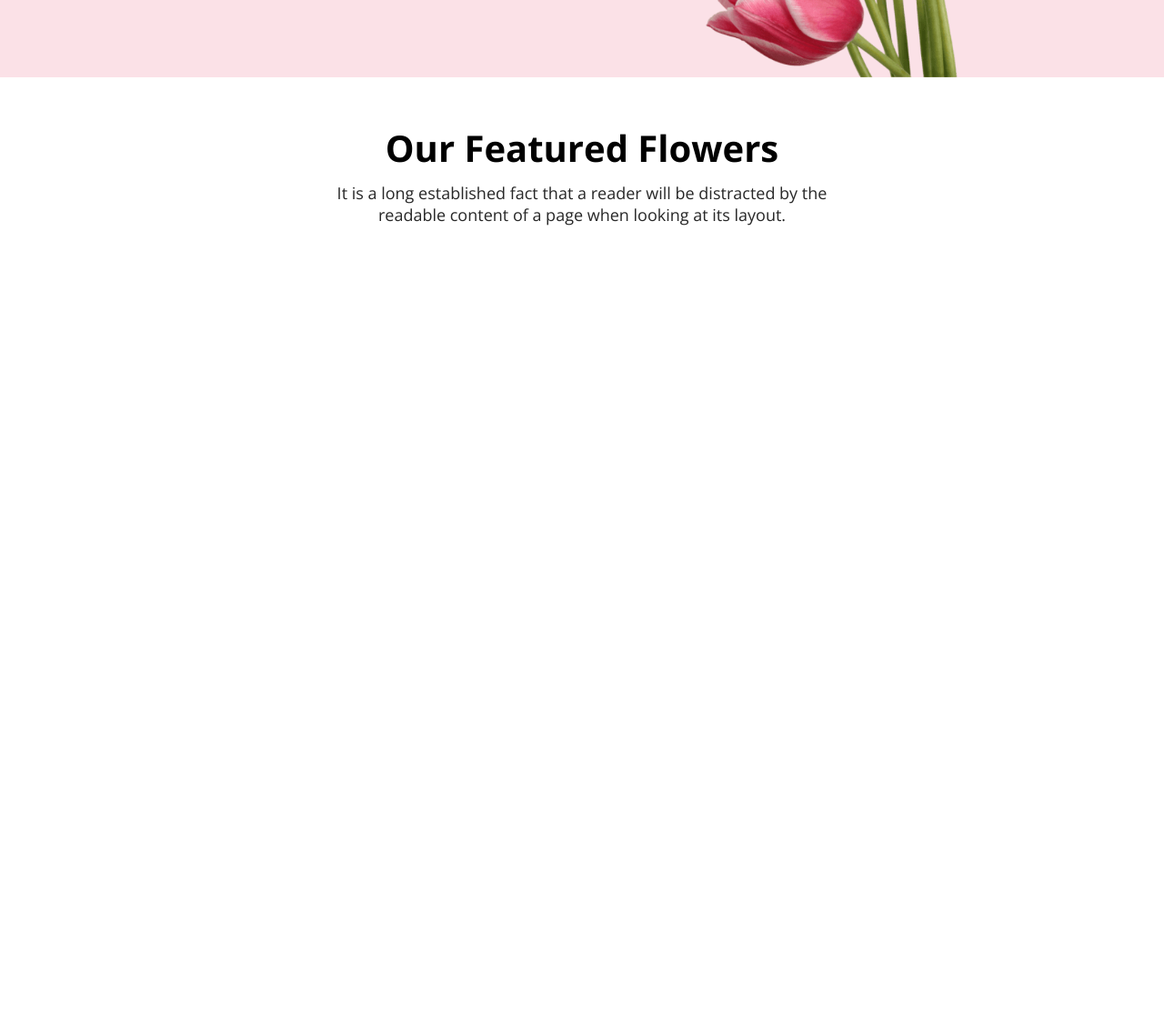
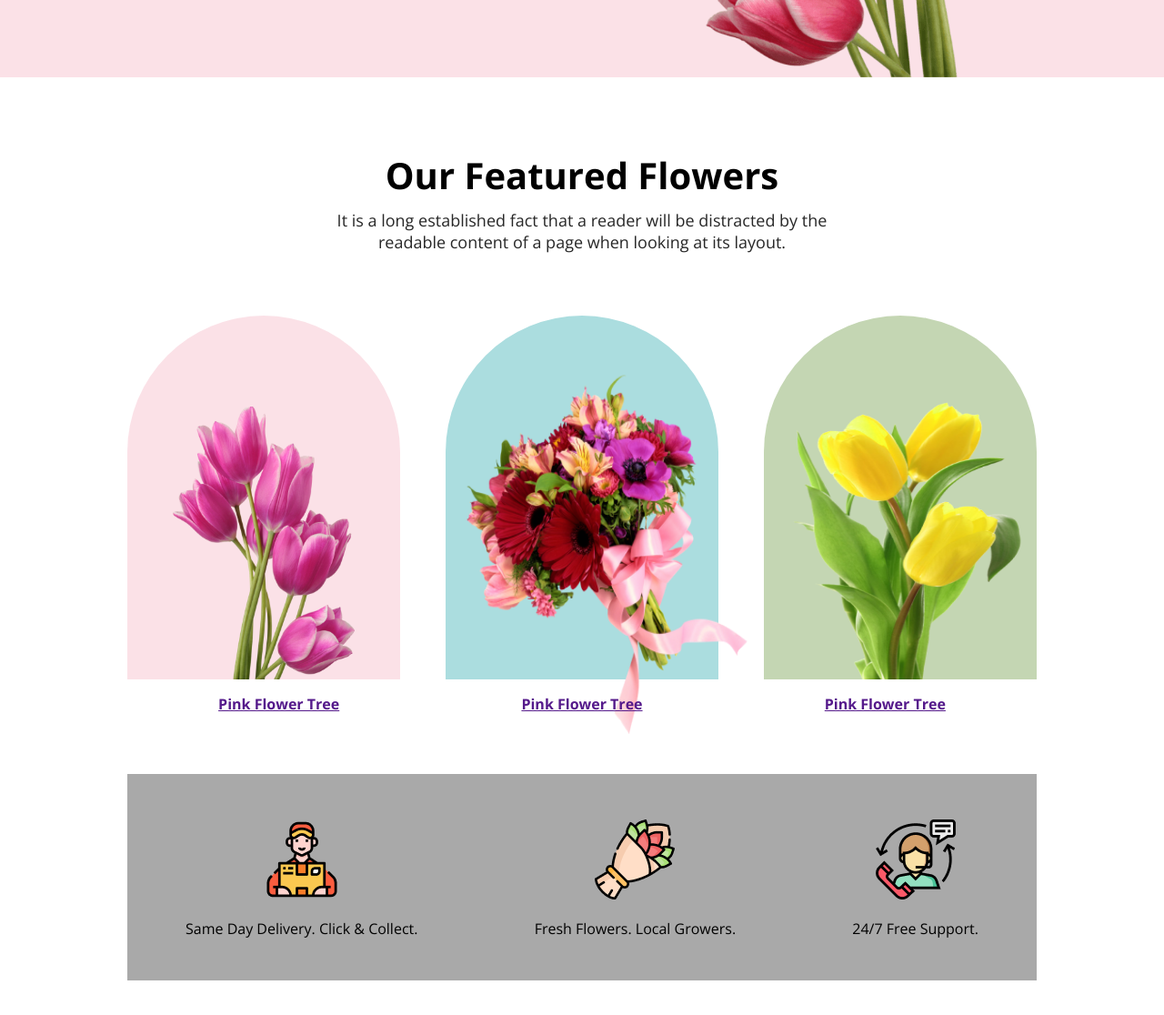
Before and after one commit to tonmoybosunia24/Flower-Shop-Project, a plain HTML site: page index.html in a window 1280 px wide. Shown: the part 500-1616 px from the top of the page at 91% size. Before the commit the page ends 800 px from the top, so only its background shows below. Drawn offline with nearby package versions, Linux system fonts and the light colour scheme.

Commit message:
Third Section Complete

```diff
--- a/index.html
+++ b/index.html
@@ -24,12 +24,52 @@
     </header> <!-- Header Section End -->
 
     <main> <!-- Main Section Start -->
-        <section id="Featured-Flowers">
+
+        <section id="Secend-Section"> <!-- Secend Section Start -->
             <div class="Featured-Flowers">
                 <h2 class="Featured-Flowers-Heading">Our Featured Flowers</h2>
                 <p class="Featured-Flowers-Description">It is a long established fact that a reader will be distracted by the readable content of a page when looking at its layout.</p>
             </div>
-        </section>
+            <div class="Featured-Flowers-Container">
+                <div class="Featured-Flower-Section-One">
+                    <img src="images/pngwing 6.png" alt="">
+                </div>
+                <div class="Featured-Flower-Section-Two">
+                    <img src="images/pngwing 5.png" alt="">
+                </div>
+                <div class="Featured-Flower-Section-Three">
+                    <img src="images/pngwing 7.png" alt="">
+                </div>
+            </div>
+            <div class="Pink-Flower-Tree-Container">
+                <p><a href="">Pink Flower Tree</a></p>
+                <p><a href="">Pink Flower Tree</a></p>
+                <p><a href="">Pink Flower Tree</a></p>
+            </div>
+        </section> <!-- Secend Section End -->
+
+        <section class="Third-Section"> <!-- Third Section Start -->
+            <div class="Third-Section-Container">
+                <div class="Third-Section-Div">
+                    <img src="images/Group 57.png" alt="">
+                    <p>Same Day Delivery. Click & Collect.</p>
+                </div>
+                <div class="Third-Section-Div">
+                    <img src="images/Group 58.png" alt="">
+                    <p>Fresh Flowers. Local Growers.</p>
+                </div>
+                <div class="Third-Section-Div">
+                    <img src="images/Group 59.png" alt="">
+                    <p>24/7 Free Support.</p>
+                </div>
+            </div>
+        </section> <!-- Third Section End -->
+
+        <section> <!-- Forth Section Start -->
+
+        </section> <!-- Forth Section End -->
+
+
     </main> <!-- Main Section End -->
 
     <footer></footer>
--- a/style.css
+++ b/style.css
@@ -61,6 +61,12 @@ body{
 
 /* Main Section Related Styles */
 
+/* Secend Section Styles */
+
+#Secend-Section{
+    max-width: 1000px;
+    margin: 0 auto;
+}
 .Featured-Flowers{
     width: 594px;
     height: 132px;
@@ -69,10 +75,74 @@ body{
 }
 .Featured-Flowers-Heading{
     font-size: 40px;
-    margin: 50px 0px 0px 0px;
+    margin: 80px 0px 0px 0px;
 }
 .Featured-Flowers-Description{
     font-size: 18px;
     margin: 10px 0px;
     color: #272727;
 }
+.Featured-Flowers-Container{
+    display: flex;
+    justify-content: space-between;
+    margin-top: 50px;
+}
+.Featured-Flower-Section-One{
+    width: 300px;
+    height: 400px;
+    background-color: #e554732c;
+    border-radius: 200px 200px 0px 0px;
+}
+.Featured-Flower-Section-One > img{
+    width: 200px;
+    height: 300px;
+    display: block;
+    padding: 100px 0px 0px 50px;
+}
+.Featured-Flower-Section-Two{
+    width: 300px;
+    height: 400px;
+    background-color: #0598a055;
+    border-radius: 200px 200px 0px 0px;
+}
+.Featured-Flower-Section-Two > img{
+    width: 350px;
+    height: 400px;
+    display: block;
+    padding: 60px 0px 0px 8px;
+}
+.Featured-Flower-Section-Three{
+    width: 300px;
+    height: 400px;
+    background-color: #477d1151;
+    border-radius: 200px 200px 0px 0px;
+}
+.Featured-Flower-Section-Three > img{
+    width: 305px;
+    height: 340px;
+    display: block;
+    padding: 60px 0px 0px 1px;
+}
+.Pink-Flower-Tree-Container{
+    display: flex;
+    justify-content: space-around;
+    font-weight: bold;
+}
+
+/* Third Section Styles */
+
+.Third-Section{
+    max-width: 1000px;
+    margin: 0 auto;
+}
+.Third-Section-Container{
+    display: flex;
+    justify-content: space-around;
+    align-items: center;
+    text-align: center;
+    background-color: #27272765;
+    padding: 50px 0px 30px 0px;
+    margin: 50px 0px 70px 0px;
+}
+
+/* Forth Section Styles */
```
